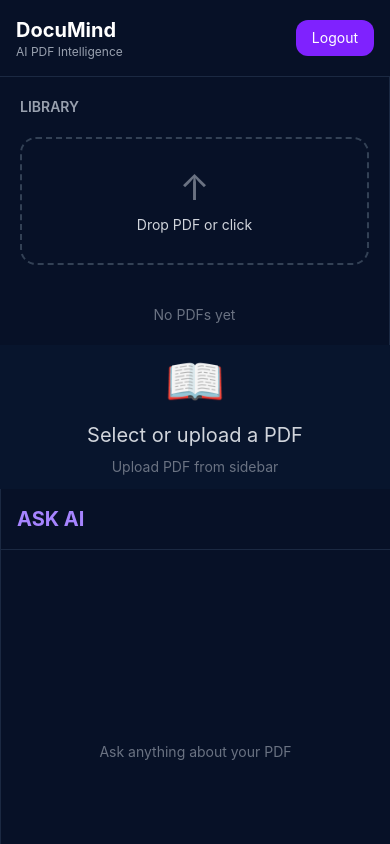
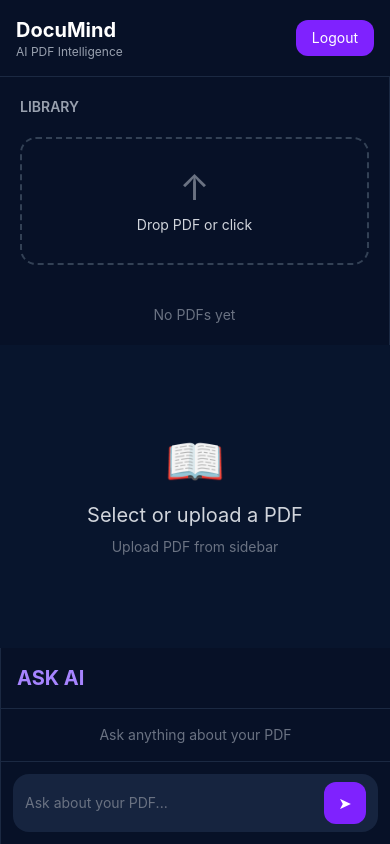
Before and after one commit to rajpal-singh-code/AI-PDF-Chat, a React (Vite) app in the folder frontend/: page /dashboard in a window 390 px wide. Built offline with nearby package versions, Linux system fonts and the light colour scheme; sample sign-in values are in the browser's storage.

Commit message:
Revert "fixses mobile response"
This reverts commit 0d8875982466b43b5a47e7cf8cf2e24973b51c8f.

```diff
--- a/frontend/index.html
+++ b/frontend/index.html
@@ -4,7 +4,7 @@
     <meta charset="UTF-8" />
     <link rel="icon" type="image/svg+xml" href="/favicon.svg" />
     <meta name="viewport" content="width=device-width, initial-scale=1.0" />
-    <title>ChatDocs AI</title>
+    <title>vite-project</title>
   </head>
   <body>
     <div id="root"></div>
--- a/frontend/src/components/ChatBox.jsx
+++ b/frontend/src/components/ChatBox.jsx
@@ -14,7 +14,7 @@ function ChatBox({ answer, handleAskQuestion }) {
 
   return (
 
-    <div className="w-full md:w-96 bg-[#071127] border-l border-[#1b2942] flex flex-col h-[65vh] md:h-full">
+    <div className="w-full md:w-96 bg-[#071127] border-l border-[#1b2942] flex flex-col justify-between">
 
       <div className="p-4 border-b border-[#1b2942]">
 
@@ -24,7 +24,7 @@ function ChatBox({ answer, handleAskQuestion }) {
 
       </div>
 
-      <div className="flex-1 overflow-y-auto overflow-x-hidden p-4 touch-pan-y min-h-0">
+      <div className="flex-1 overflow-y-auto p-4">
 
         {
 
--- a/frontend/src/pages/Dashboard.jsx
+++ b/frontend/src/pages/Dashboard.jsx
@@ -1,3 +1,5 @@
+// Dashboard.jsx
+
 import { useState } from "react";
 
 import Navbar from "../components/Navbar";
@@ -94,15 +96,13 @@ function Dashboard() {
 
   return (
 
-    <div className="bg-[#020817] h-screen md:h-screen flex flex-col overflow-x-hidden overflow-y-auto md:overflow-hidden">
+    <div className="bg-[#020817] h-screen flex flex-col overflow-hidden">
 
       {/* NAVBAR */}
 
       <Navbar />
 
-      {/* MAIN CONTENT */}
-
-      <div className="flex flex-col md:flex-row flex-1 md:overflow-hidden">
+      <div className="flex flex-col md:flex-row flex-1 overflow-hidden">
 
         {/* SIDEBAR */}
 
```
